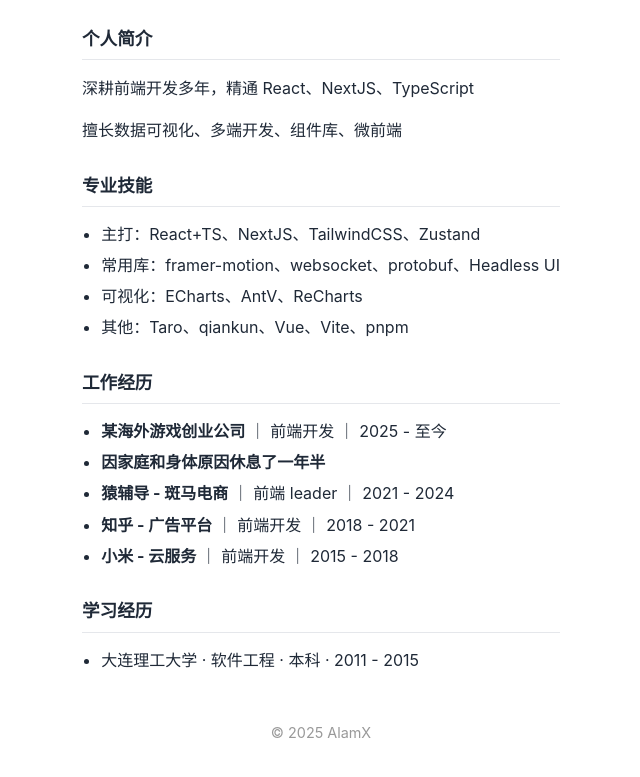
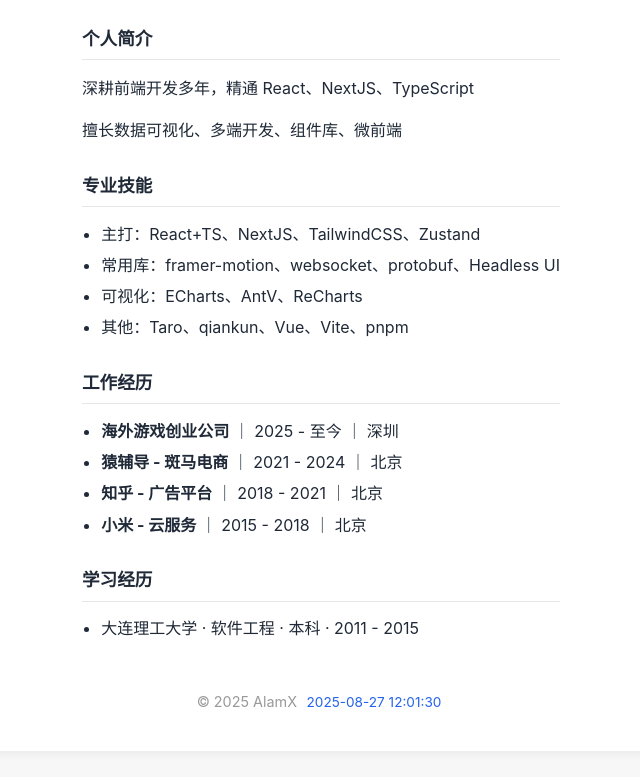
Before and after one commit to jacksonxie82/alamx.github.io, a plain HTML site: page index.html in a window 1280 px wide. Shown: the part 145-922 px from the top of the page, without its empty margins (319-959 px from the left). Drawn offline with Linux system fonts and the light colour scheme.

Commit message:
add date

```diff
--- a/index.html
+++ b/index.html
@@ -70,6 +70,20 @@
       color: #999;
     }
 
+    .time-badge {
+      display: inline-flex;
+      align-items: center;
+      gap: 0.35rem;
+      padding: 0.15rem 0.25rem;
+      margin-left: 0.35rem;
+      font-size: 0.85rem;
+      line-height: 1;
+      color: #2563eb;
+      background: transparent;
+      border: none;
+      border-radius: 0;
+    }
+
     @media (max-width: 600px) {
       html {
         font-size: 15px;
@@ -118,11 +132,10 @@
       <section>
         <h2>工作经历</h2>
         <ul>
-          <li><strong>某海外游戏创业公司</strong> ｜ 前端开发 ｜ 2025 - 至今</li>
-          <li><strong>因家庭和身体原因休息了一年半</strong></li>
-          <li><strong>猿辅导 - 斑马电商</strong> ｜ 前端 leader ｜ 2021 - 2024</li>
-          <li><strong>知乎 - 广告平台</strong> ｜ 前端开发 ｜ 2018 - 2021</li>
-          <li><strong>小米 - 云服务</strong> ｜ 前端开发 ｜ 2015 - 2018</li>
+          <li><strong>海外游戏创业公司</strong> ｜ 2025 - 至今 ｜ 深圳</li>
+          <li><strong>猿辅导 - 斑马电商</strong> ｜ 2021 - 2024 ｜ 北京</li>
+          <li><strong>知乎 - 广告平台</strong> ｜ 2018 - 2021 ｜ 北京</li>
+          <li><strong>小米 - 云服务</strong> ｜ 2015 - 2018 ｜ 北京</li>
         </ul>
       </section>
 
@@ -134,10 +147,28 @@
       </section>
 
       <footer>
-        <p>© 2025 AlamX</p>
+        <p>© 2025 AlamX<span id="current-time" class="time-badge"></span></p>
       </footer>
     </div>
   </div>
 </body>
 
 </html>
+<script>
+  (function () {
+    const el = document.getElementById('current-time');
+    if (!el) return;
+    function pad(n) { return n.toString().padStart(2, '0'); }
+    function format(d) {
+      const y = d.getFullYear();
+      const m = pad(d.getMonth() + 1);
+      const day = pad(d.getDate());
+      const hh = pad(d.getHours());
+      const mm = pad(d.getMinutes());
+      const ss = pad(d.getSeconds());
+      return `${y}-${m}-${day} ${hh}:${mm}:${ss}`;
+    }
+    const now = new Date();
+    el.textContent = format(now);
+  })();
+</script>
```
